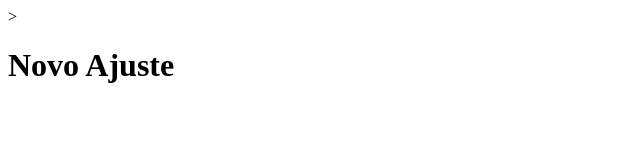
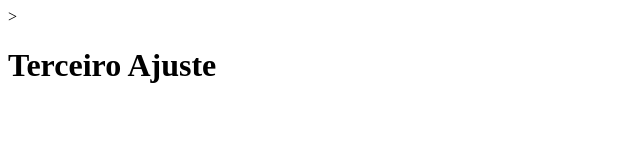
Before and after one commit to Sidcley1972/EstudoWeb, a plain HTML site: page Index.html in a window 1280 px wide. Shown: the whole page, without its empty margins (0-640 px from the left). Drawn offline with Linux system fonts and the light colour scheme.

Commit message:
Terceiro Ajuste

```diff
--- a/Index.html
+++ b/Index.html
@@ -1,3 +1,3 @@
 ><body>
-    <h1>Novo Ajuste</h1>
+    <h1>Terceiro Ajuste</h1>
 </body>
```
